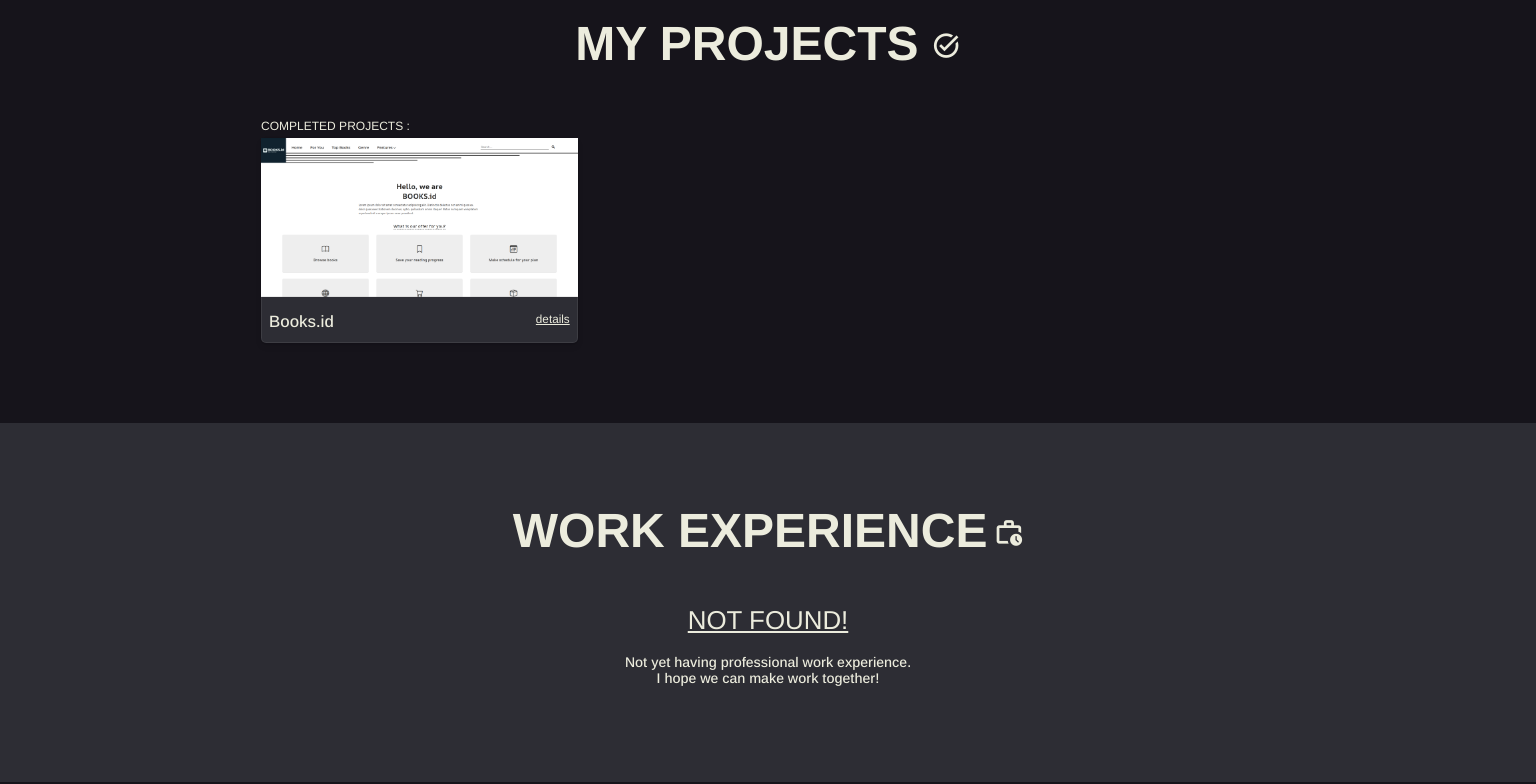
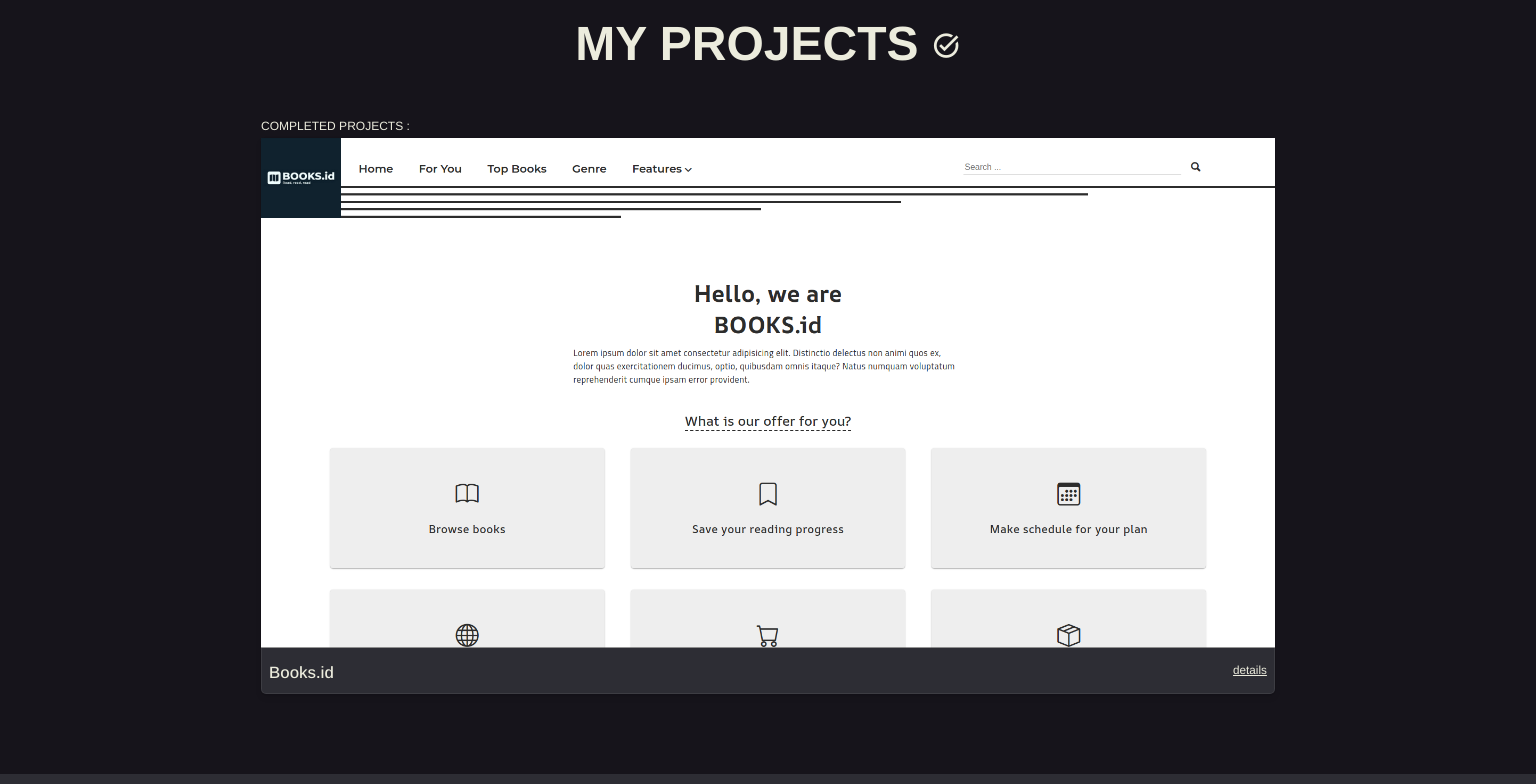
Before and after one commit to Alif2609/portfolio, a plain HTML site: page docs/index.html in a window 1536 px wide. Shown: the part 1680-2464 px from the top of the page. Drawn offline with nearby package versions, Linux system fonts and the light colour scheme.

Commit message:
Update styles.css

```diff
--- a/docs/styles.css
+++ b/docs/styles.css
@@ -798,9 +798,7 @@ footer {
   .home {
     height: 93vh;
   }
-  /* .home .home-wrap .name-flex .home-text-greeting {
-    transform: translateX(-200px) translateY(13px) rotate(-14deg);
-  } */
+
   .contact .email-container {
     width: 450px;
     margin: 3rem auto 0;
@@ -809,9 +807,5 @@ footer {
 
 /* // XX-Large devices (larger desktops, 1400px and up) */
 @media (min-width: 1400px) {
-  .projects .project-grid {
-    grid-template-columns: repeat(3, 1fr);
-    gap: 2rem;
-  }
 }
 /* MEDIA QUERY end*/
```
